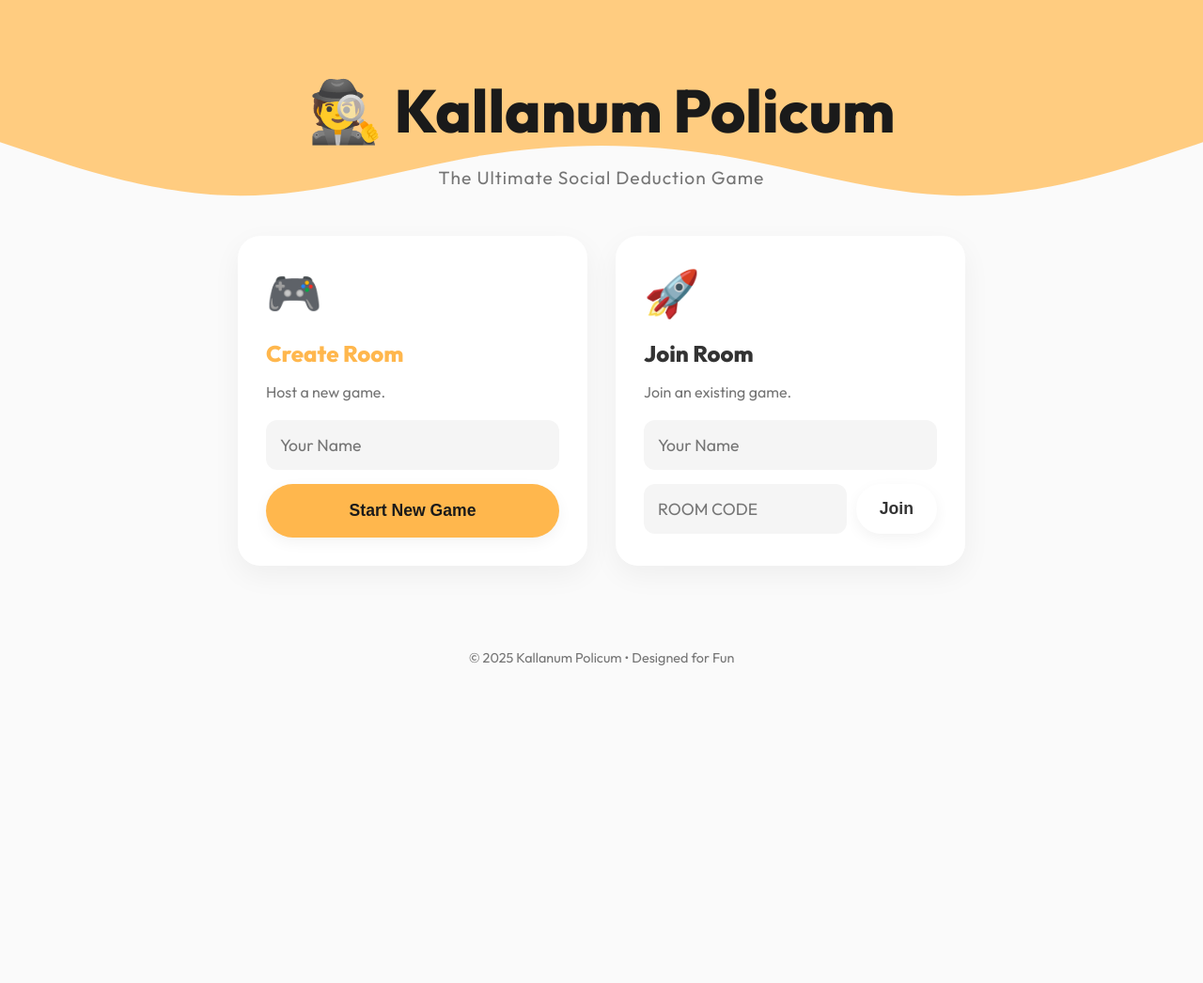
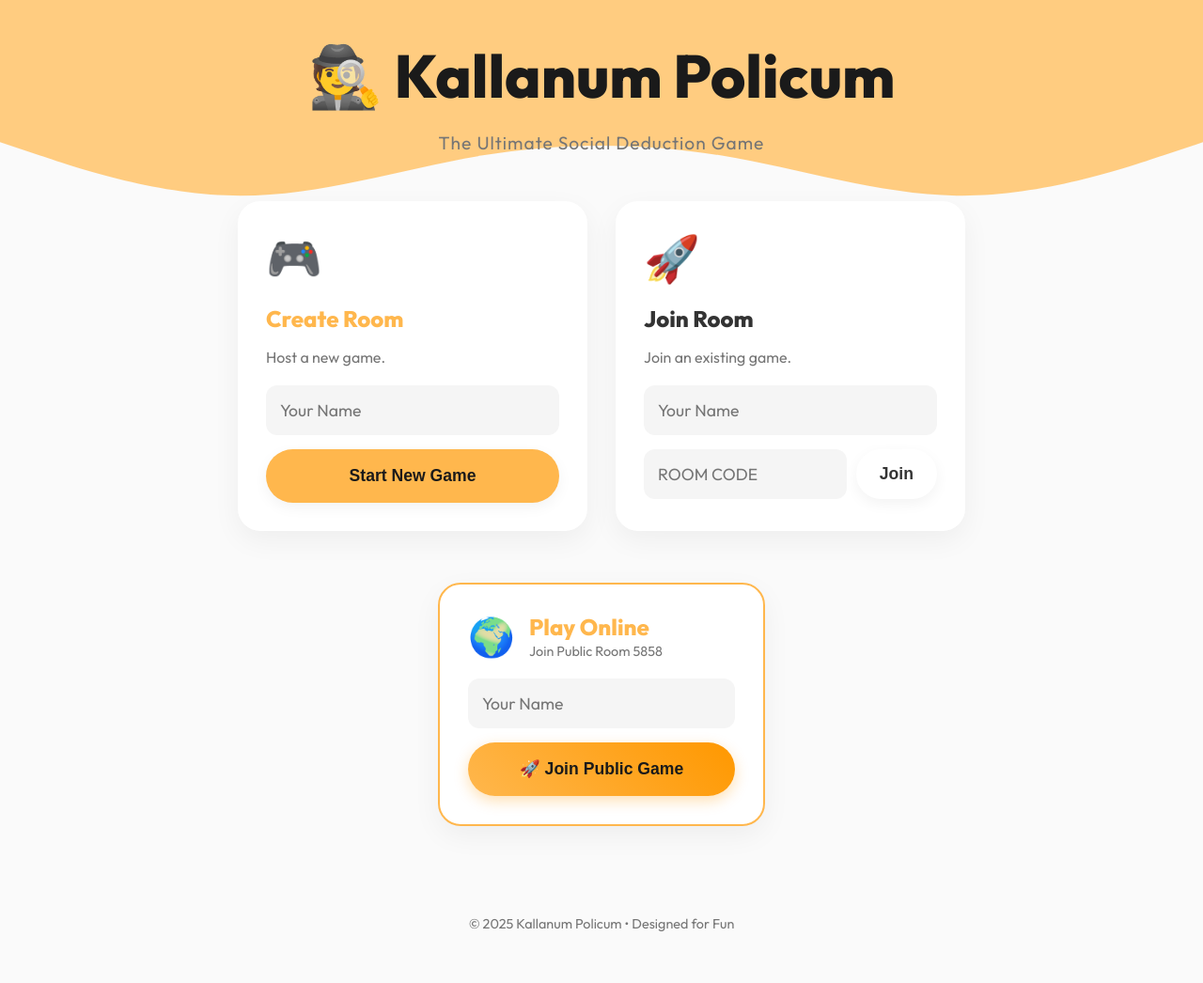
Before and after one commit to unnikrishnan803/kallanum-policum, a Django app: page / in a window 1280 px wide. Shown: the whole page at 94% size. Before the commit the page ends 708 px from the top, so only its background shows below. Run offline with Django 4.2, Linux system fonts and the light colour scheme.

Commit message:
Add Play Online feature: Join public room 5858

```diff
--- a/game/views.py
+++ b/game/views.py
@@ -33,6 +33,33 @@ def index(request):
             except Room.DoesNotExist:
                 return render(request, 'index.html', {'error': 'Room not found'})
 
+        elif action == 'play_online':
+            room_code = "5858"
+            try:
+                room = Room.objects.get(room_code=room_code)
+            except Room.DoesNotExist:
+                # Create the public room if it doesn't exist
+                room = Room.objects.create(room_code=room_code, host_session_id=session_id)
+
+            # Join the room
+            player, created = Player.objects.get_or_create(
+                room=room, session_id=session_id,
+                defaults={'name': name}
+            )
+
+            # If room was just created or empty, ensure this player is host
+            if room.players.count() == 1:
+                player.is_host = True
+                player.save()
+                room.host_session_id = session_id
+                room.save()
+
+            if not created and player.name != name:
+                player.name = name
+                player.save()
+
+            return redirect('room', room_code=room.room_code)
+
     return render(request, 'index.html')
 
 def room(request, room_code):
--- a/templates/index.html
+++ b/templates/index.html
@@ -58,6 +58,28 @@
 
     </div>
 
+    <!-- Play Online Card -->
+    <div class="glass-card fade-in-up delay-3" style="max-width: 400px; margin: 30px auto; text-align: left; border: 2px solid var(--primary-color);">
+        <div style="display: flex; align-items: center; gap: 15px; margin-bottom: 20px;">
+            <div style="font-size: 2.5rem;">🌍</div>
+            <div>
+                <h2 style="color: var(--primary-color); margin: 0;">Play Online</h2>
+                <span style="color: var(--text-muted); font-size: 0.9rem;">Join Public Room 5858</span>
+            </div>
+        </div>
+
+        <form method="POST" action="/">
+            {% csrf_token %}
+            <input type="hidden" name="action" value="play_online">
+            <div style="margin-bottom: 15px;">
+                <input type="text" name="name" placeholder="Your Name" required style="background: #F5F5F5; border: none; padding: 15px; border-radius: 12px; width: 100%;">
+            </div>
+            <button type="submit" class="btn btn-primary" style="width: 100%; background: linear-gradient(45deg, #FFB74D, #FF9800); box-shadow: 0 5px 15px rgba(255, 152, 0, 0.3);">
+                🚀 Join Public Game
+            </button>
+        </form>
+    </div>
+
     <!-- Footer -->
     <div class="fade-in-up delay-3" style="margin-top: 50px; color: var(--text-muted); font-size: 0.9rem;">
         <p>© 2025 Kallanum Policum • Designed for Fun</p>
```
